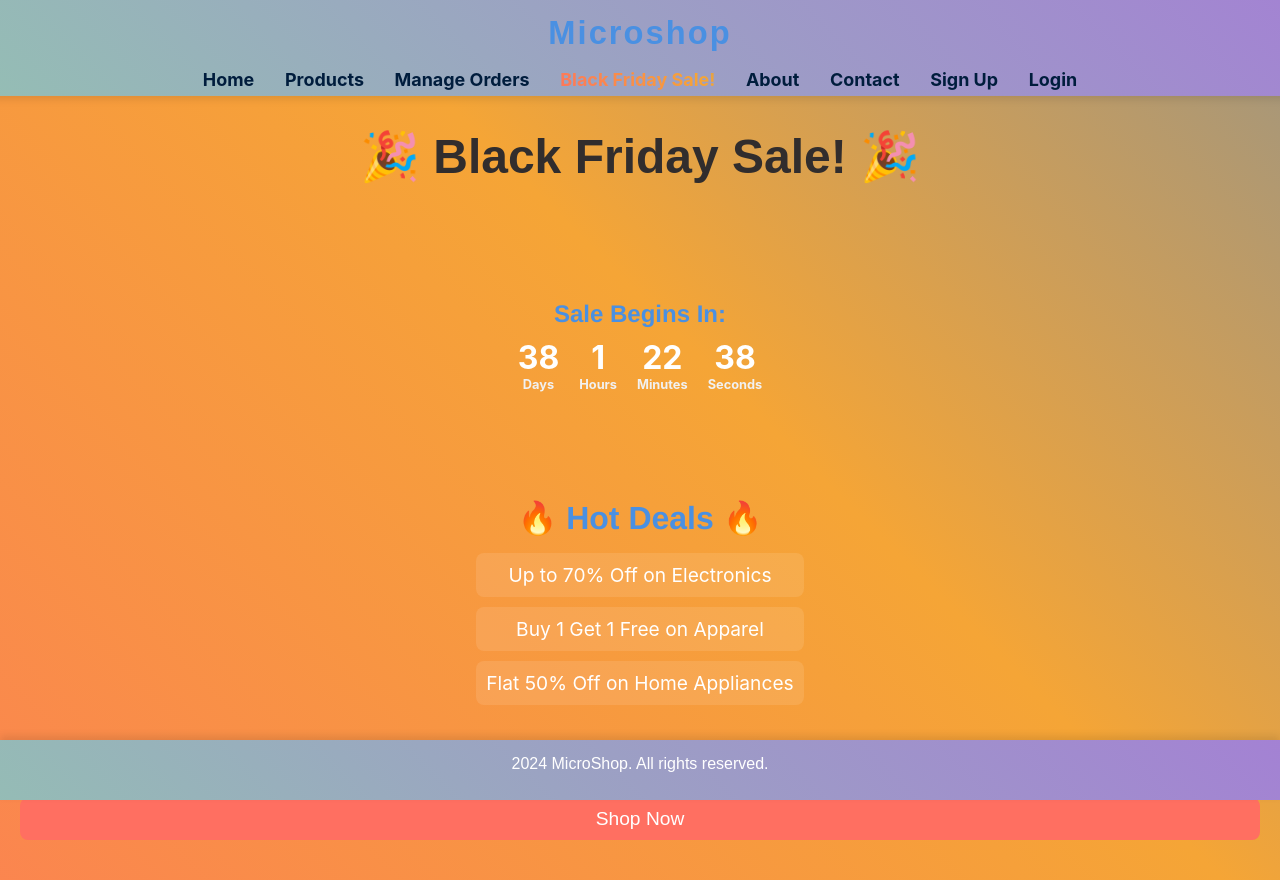
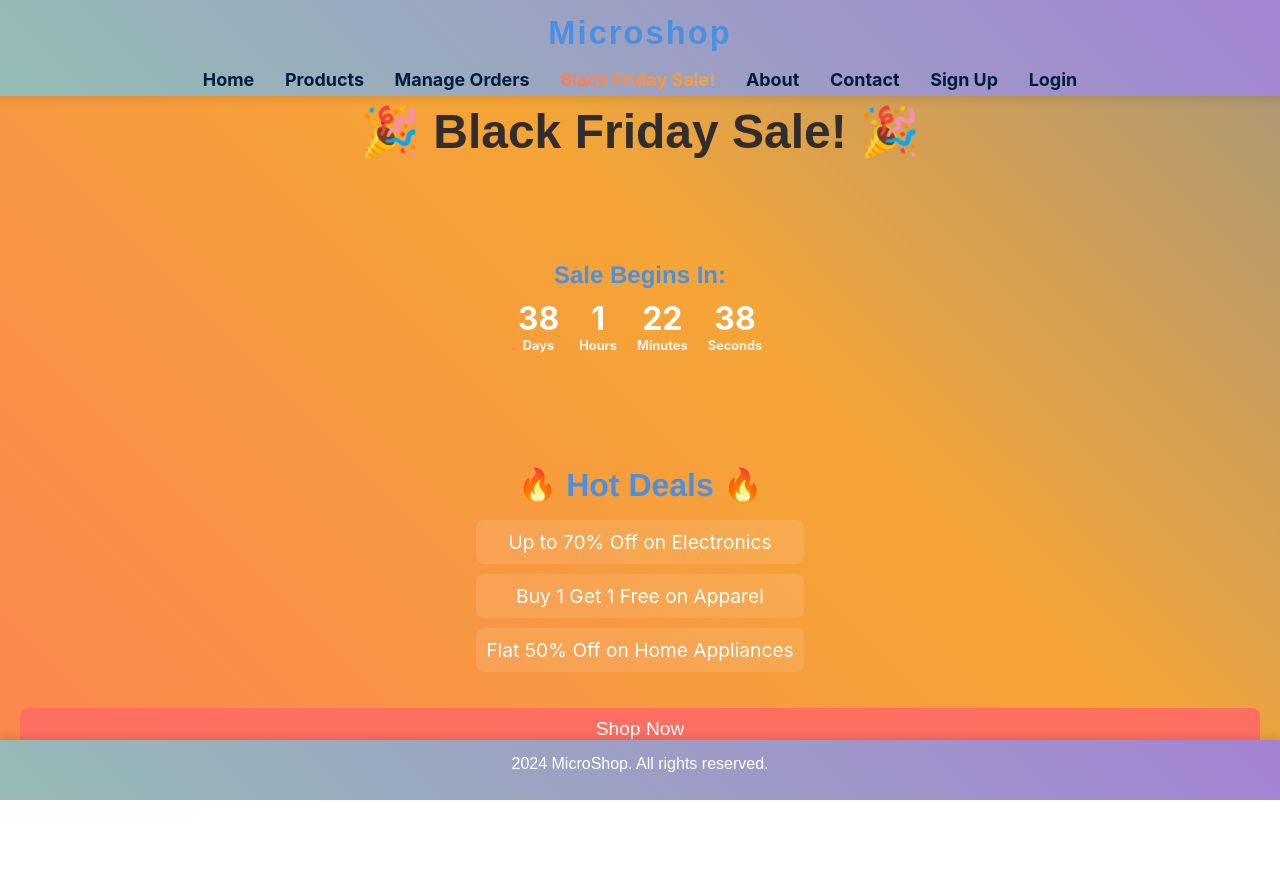
Before and after one commit to AnjumAbdullah/AOS, a React (Create React App) app in the folder microshop/: page /sale in a window 1280 px wide. Built offline with nearby package versions, Linux system fonts and the light colour scheme; no server answers.

Commit message:
footer fixed in sales page and the rest

```diff
--- a/microshop/src/components/Footer.css
+++ b/microshop/src/components/Footer.css
@@ -1,6 +1,6 @@
 /* Footer.css */
 .footer {
-    position: fixed; /* Keep the footer fixed at the bottom */
+    position: sticky; /* Keep footer at the bottom when scrolling */
     bottom: 0;
     left: 0;
     width: 100%;
@@ -12,22 +12,23 @@
     padding: 15px 0;
     text-align: center;
     box-shadow: 0 -4px 8px rgba(0, 0, 0, 0.1); /* Shadow on top */
-    transition: transform 0.3s ease;
     height: 30px;
+    transition: transform 0.2s ease;
 }
 
-
+/* Avoid scaling conflicts */
 .footer:hover {
-    transform: scale(1.02); /* Slight zoom on hover */
+    transform: scale(1.01); /* Slight zoom to prevent overlap */
 }
 
+/* Footer text styling */
 .footer-text {
     font-family: 'Poppins', sans-serif;
     font-size: 1rem;
     margin: 0;
 }
 
-/* Reusing the gradient animation from the header */
+/* Gradient animation reused */
 @keyframes gradientAnimation {
     0% {
         background-position: 0% 50%;
--- a/microshop/src/components/Sale.css
+++ b/microshop/src/components/Sale.css
@@ -6,12 +6,25 @@
     background-size: 200% 200%;
     animation: backgroundShift 8s ease infinite;
     color: white;
-    min-height: calc(100vh - 65px); /* Adjust height to avoid overlap with header */
+
+    min-height: 100vh; /* Full height of the viewport */
     display: flex;
     flex-direction: column;
     align-items: center;
-    justify-content: space-between;
-    margin-top: 65px; /* Ensure it starts below the header */
+    gap: 20px; /* Space between elements */
+
+    padding-top: 80px; /* Push content below the header */
+    padding-bottom: 50px; /* Leave space for the footer */
+    box-sizing: border-box;
+}
+
+
+.countdown-timer {
+    flex-grow: 1; /* Prevent layout jumps */
+    display: flex;
+    flex-direction: column;
+    justify-content: center;
+    margin-bottom: 20px;
 }
 
 @keyframes backgroundShift {
--- a/microshop/src/components/Sale.js
+++ b/microshop/src/components/Sale.js
@@ -26,7 +26,7 @@ const Sale = () => {
   }, []);
 
   return (
-    <main className="sale-container">
+    <div className="sale-container">
       <h1 className="sale-title">🎉 Black Friday Sale! 🎉</h1>
       <div className="countdown-timer">
         <h2>Sale Begins In:</h2>
@@ -46,7 +46,7 @@ const Sale = () => {
         </ul>
       </div>
       <button className="shop-now-btn">Shop Now</button>
-    </main>
+    </div>
   );
 };
 
```
Also changed, not shown: 1 other file (tests, documents, lock files or other folders).
